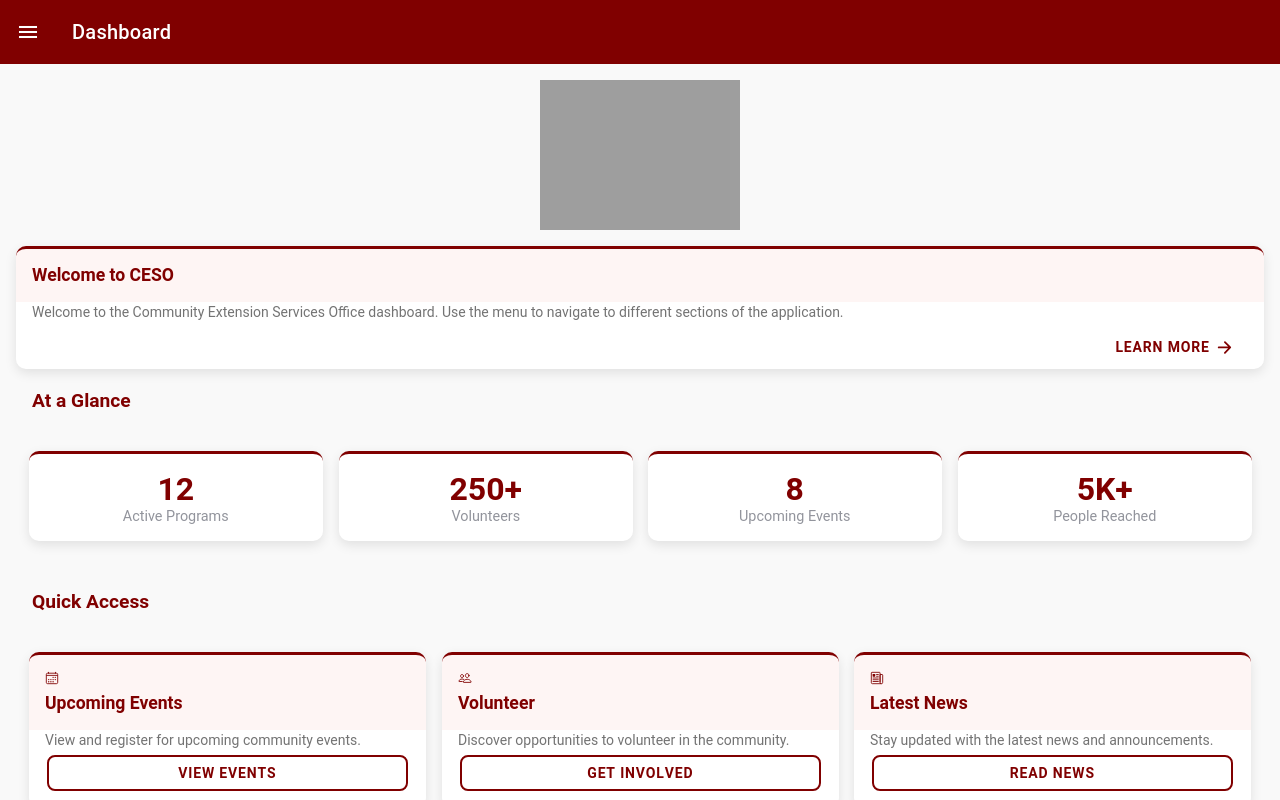
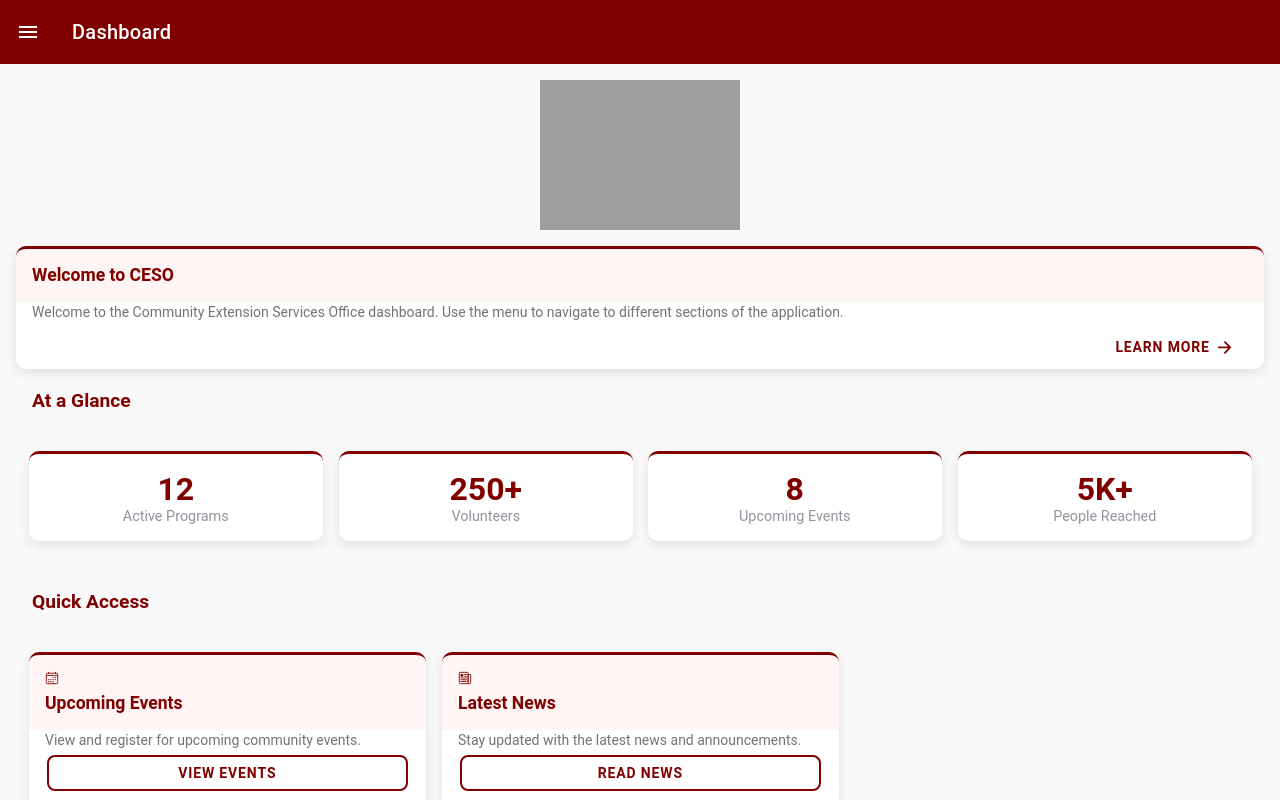
Before and after one commit to majeranoL/capstone-app, a React (Vite) app: page /dashboard in a window 1280 px wide. Built offline with nearby package versions, Linux system fonts and the light colour scheme; sample sign-in values are in the browser's storage.

Commit message:
added something new

```diff
--- a/src/pages/Dashboard.tsx
+++ b/src/pages/Dashboard.tsx
@@ -105,7 +105,7 @@ const Dashboard: React.FC = () => {
                   </IonCardContent>
                 </IonCard>
               </IonCol>
-              <IonCol size="12" sizeMd="4">
+              {/* <IonCol size="12" sizeMd="4">
                 <IonCard>
                   <IonCardHeader>
                     <IonIcon icon={peopleOutline} color="primary" />
@@ -118,7 +118,7 @@ const Dashboard: React.FC = () => {
                     </IonButton>
                   </IonCardContent>
                 </IonCard>
-              </IonCol>
+              </IonCol> */}
               <IonCol size="12" sizeMd="4">
                 <IonCard>
                   <IonCardHeader>
@@ -137,7 +137,7 @@ const Dashboard: React.FC = () => {
           </IonGrid>
 
           {/* Featured Program */}
-          <h2 className="section-header">Featured Program</h2>
+          {/* <h2 className="section-header">Featured Program</h2>
           <IonCard>
             <IonImg src="/placeholder.svg?height=200&width=800" alt="Featured Program" />
             <IonCardHeader>
@@ -152,7 +152,7 @@ const Dashboard: React.FC = () => {
                 Learn More
               </IonButton>
             </IonCardContent>
-          </IonCard>
+          </IonCard> */}
         </SafeArea>
       </IonContent>
     </IonPage>
```
